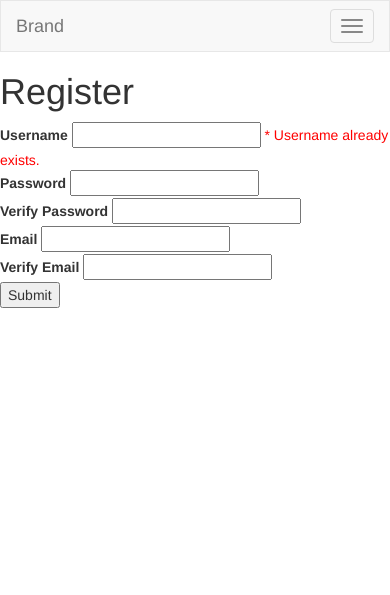
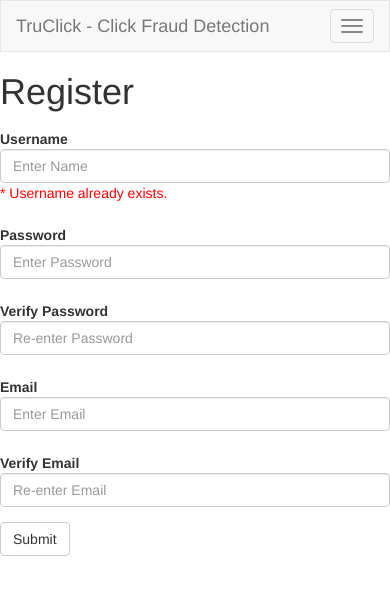
Before and after one commit to Trip09/clickFraudCapstone, a PHP site: page /registration.php?error=1 in a window 390 px wide; the page is wider, and only the part inside the window is pictured. Shown: the top 595 px of that part. Run offline with PHP 8.4, Linux system fonts and the light colour scheme; the visitor is signed in with stand-in values (Sample User, id 1); data that the repository does not hold is empty; some libraries are stand-ins or nearby versions.

Commit message:
Updated and cleaned up some of the sales sites. TODO: About.php, dashboard.php, imagetag.php, and finalize email validation on registration.php

```diff
--- a/clientPage/navbar.php
+++ b/clientPage/navbar.php
@@ -8,9 +8,9 @@ if( !isset($_SESSION) ) {
 // Login Form.
 // user is loggeg out.
 $logged_out = '<label for="username">Username</label>
-        <input type="text" name="username" id="username" />
+        <input type="text" name="username" id="username" class="form-control" placeholder="Enter Name" />
           <label for="password">Password</label>
-        <input type="password" name="password" id="password" />
+        <input type="password" name="password" id="password" class="form-control" placeholder="Enter Password" />
         </div>
         <input type="submit" class="btn btn-sm btn-default"
         name="button" id="button" value="Submit"/>';
@@ -30,7 +30,7 @@ if( $_GET['login'] == 'logout' ){             // User requests logout
 } else if(  $_GET['login'] == 'bad_password') {// User password incorrect
   $form = $logged_out;
 } else {
-  echo '<h1>NO LOGIN</h1> ';
+  // echo '<h1>NO LOGIN</h1> ';
   $form = $logged_out;
 };
 
@@ -46,14 +46,13 @@ echo '
         <span class="icon-bar"></span>
         <span class="icon-bar"></span>
       </button>
-      <a class="navbar-brand" href="#">Brand</a>
+      <a class="navbar-brand" href="index.php">TruClick - Click Fraud Detection</a>
     </div>
     <!-- Collect the nav links, forms, and other content for toggling -->
     <div class="collapse navbar-collapse" id="bs-example-navbar-collapse-1">
       <ul class="nav navbar-nav">
         <li class="active"><a href="#">Home</a></li>
         <li><a href="#">About</a></li>
-       <li><a href="#">About</a></li>
         <li class="dropdown">
           <a href="#" class="dropdown-toggle" data-toggle="dropdown">Dashboard <b class="caret"></b></a>
           <ul class="dropdown-menu">
--- a/clientPage/register.php
+++ b/clientPage/register.php
@@ -91,7 +91,7 @@ function checkPasswd($password1, $password2){
 	$hasUpperCase = preg_match("/[A-Z]/", $password1);
 	$hasLowerCase = preg_match("/[a-z]/", $password1);
 	$hasNumbers = preg_match("/[0-9]/", $password1);
-	$hasNonalphas = preg_match("/[!#$%&\? ]/", $password1);
+	$hasNonalphas = preg_match("/[!#$%&\?_ ]/", $password1);
 
 	if ($hasUpperCase + $hasLowerCase + $hasNumbers + $hasNonalphas < 3)
 	{
--- a/clientPage/registration.php
+++ b/clientPage/registration.php
@@ -90,38 +90,56 @@ if(isset($errorid)){
 
 
     <!-- Register Form -->
-    <h1>Register</h1>
-    <form id="form1" name="form1" method="post" action="register.php">
-        <label for="username">Username</label>
-        <input type="text" name="username" id="username" required/>
+    <div id="regForm">
+      <h1 id="reg">Register</h1>
+      <form role="form" class="form-horizontal" id="form1" name="form1" method="post" action="register.php">
+        <div class="form-group">
+          <label for="username" class="col-sm-2 control-label">Username</label>
+          <div class="col-sm-10">
+            <input type="text" name="username" id="username" class="form-control" placeholder="Enter Name" required/>
             <?php if(isset($usererror)) echo '<font color="red"> * Username already exists.</font>'; ?>
-        <br>
+          </div>
+        </div>
 
-        <label for="password">Password</label>
-        <input type="password" name="password" id="password" required/>
-        <?php if(isset($pwderror)) echo '<font color="red"> * Passwords must be more than 12 characters and contain three of the following: <br>    At least one uppercase letter, at least one lowercase letter, a number, or a symbol such as ! # $ % & \ ? or (space)</font>'; ?>
+        <div class="form-group">
+          <label for="password" class="col-sm-2 control-label">Password</label>
+          <div class="col-sm-10">
+            <input type="password" name="password" id="password" class="form-control" placeholder="Enter Password" required/>
+            <?php if(isset($pwderror)) echo '<font color="red"> * Passwords must be more than 12 characters long and contain three of the following: <br>1)At least one uppercase letter<br>2) At least one lowercase letter<br>3) A number<br>4) A symbol such as ! # $ % & \ ? or (space)</font>'; ?>
+          </div>
+        </div>
+        <div class="form-group">
+          <label for="veripass" class="col-sm-2 control-label">Verify Password</label>
+          <div class="col-sm-10">
+            <input type="password" name="veripass" id="veripass" class="form-control" placeholder="Re-enter Password" required/>
+            <?php if(isset($vpwderror)) echo '<font color="red"> * Passwords do not match.</font>'; ?>
+          </div>
+        </div>
 
-        <br>
-        <label for="veripass">Verify Password</label>
-        <input type="password" name="veripass" id="veripass" required/>
-        <?php if(isset($vpwderror)) echo '<font color="red"> * Passwords do not match.</font>'; ?>
-        <br>
-
-        <label for="email">Email</label>
-        <input type="email" name="email" id="email" required/>
+        <div class="form-group">
+          <label for="email" class="col-sm-2 control-label">Email</label>
+          <div class="col-sm-10">
+            <input type="email" name="email" id="email" class="form-control" placeholder="Enter Email" required/>
             <?php if(isset($emailerror)) echo '<font color="red"> * This email has already been registered.</font>'; ?>
-        <br>
-        <label for="vemail">Verify Email</label>
-        <input type="vemail" name="vemail" id="vemail" required/>
+          </div>
+        </div>
+        <div class="form-group">
+          <label for="vemail" class="col-sm-2 control-label">Verify Email</label>
+          <div class="col-sm-10">
+            <input type="vemail" name="vemail" id="vemail" class="form-control" placeholder="Re-enter Email" required/>
             <?php if(isset($vemailerror)) echo '<font color="red"> * Email addresses do not match.</font>'; ?>
-        <br>
+          </div>
+        </div>
 
           <input type="hidden" name="sToken" value="<?php echo htmlspecialchars($token) ?>" />
           <?php if(isset($tokenerror)) echo '<font color="red"> * There was an error submitting the form. Please resubmit.</font>'; ?>
-
-
-        <input type="submit" name="button" id="button" value="Submit" />
+        <div class="form-group">
+          <div class="col-sm-offset-2 col-sm-10">
+            <input type="submit" name="button" id="button" class="btn btn-default" value="Submit" />
+          </div>
+        </div>
       </form>
+    </div>
     <!-- jQuery (necessary for Bootstrap's JavaScript plugins) -->
     <script src="https://ajax.googleapis.com/ajax/libs/jquery/1.11.0/jquery.min.js"></script>
     <!-- Include all compiled plugins (below), or include individual files as needed -->
```
Also changed, not shown: clientPage/index.php (+10 -9 lines). Lines whose indentation alone changed are shown as unchanged.
